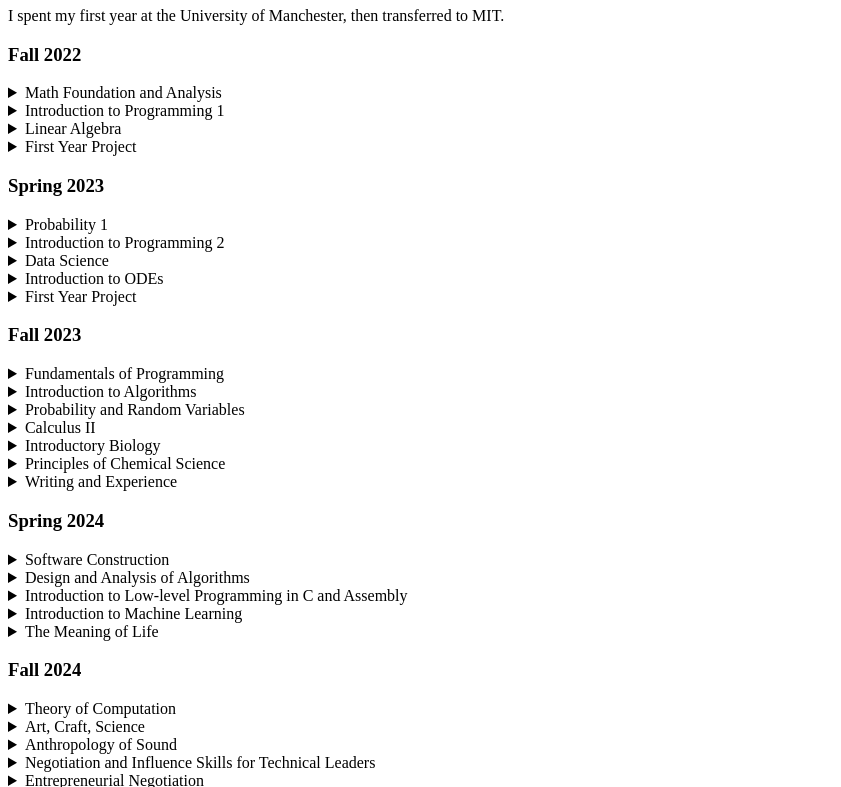
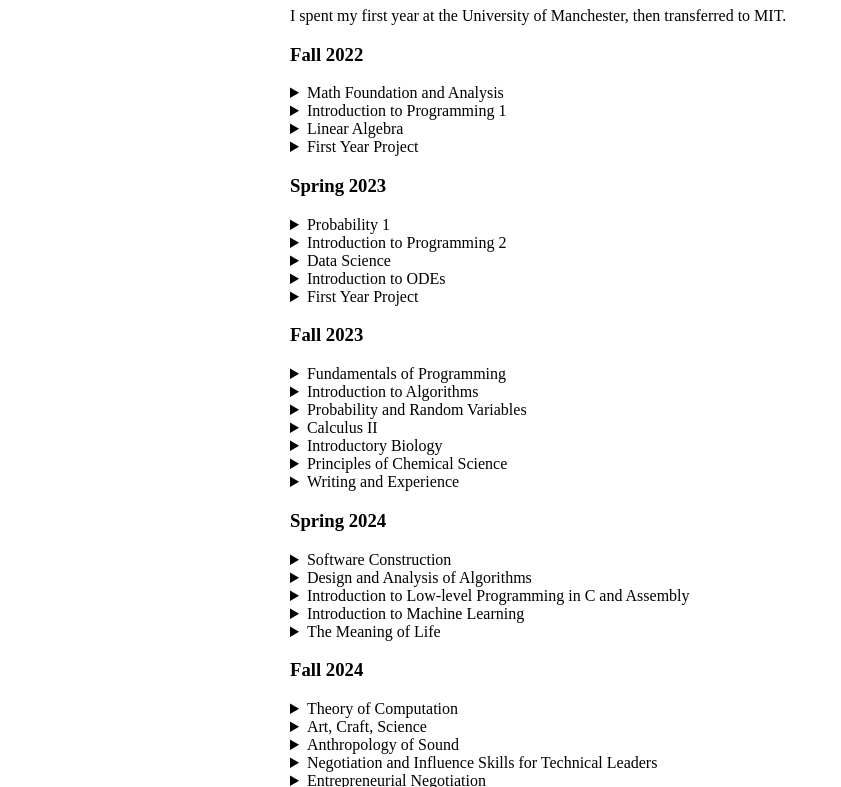
Before and after one commit to busebusee27/busebusee27.github.io, a plain HTML site: page index.html in a window 1280 px wide. Shown: the part 73-860 px from the top of the page, without its empty margins (0-841 px from the left). Drawn offline with Linux system fonts and the light colour scheme.

Commit message:
testing text width limit

```diff
--- a/index.html
+++ b/index.html
@@ -1,5 +1,6 @@
 <!DOCTYPE html>
 <html>
+  <div style="max-width: 700px; margin: auto;">
    <body>
       <h1 id="classes">Classes</h1>
       <p>I spent my first year at the University of Manchester,
@@ -312,4 +313,5 @@
          <li>Undergraduatae Practice Opportunities Program</li>
       </ul>
    </body>
+  </div>
 </html>
```
